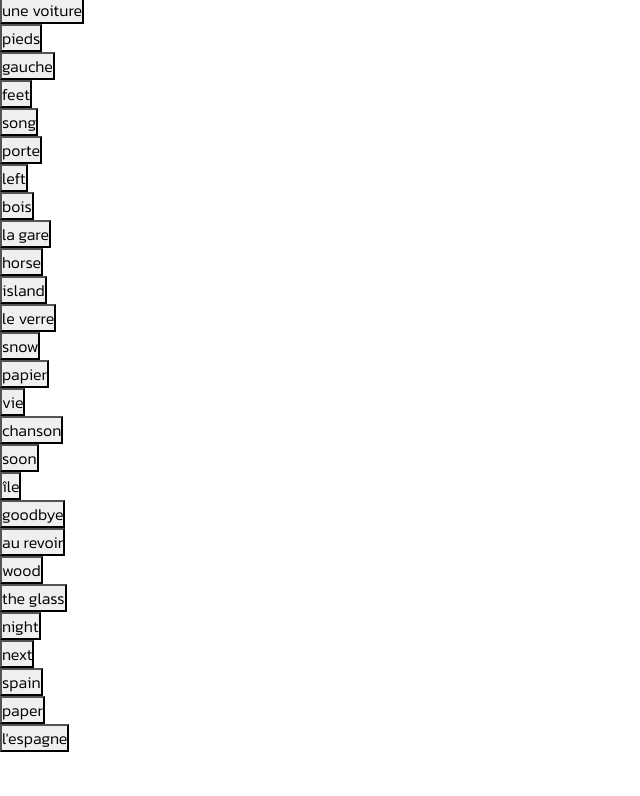
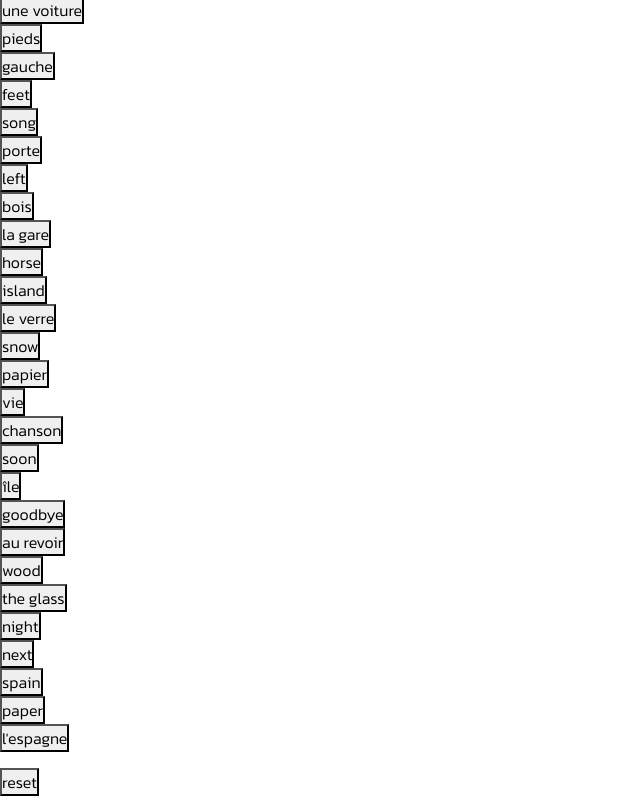
Before and after one commit to selilulu/King-Size, a React (Create React App) app in the folder client/: page /game in a window 1280 px wide. Shown: the part 645-1441 px from the top of the page, without its empty margins (0-640 px from the left). Before the commit the page ends 1397 px from the top, so only its background shows below. Built offline with nearby package versions, Linux system fonts and the light colour scheme.

Commit message:
add reset button to replay the game

```diff
--- a/client/src/Components/game/Game.js
+++ b/client/src/Components/game/Game.js
@@ -68,7 +68,10 @@ setSelected({...selected, [choice.value]: true});
 setCurrent(choice);
 }
 };
-
+const reset = () => {
+  setCurrent(null);
+  setSelected({});
+};
 
 return (
 <>
@@ -130,6 +133,9 @@ return (
 
     ))}
     </ul>
+    <button className="reset" onClick={() => reset()}>
+        reset
+      </button>
     </>
 );
 
```
